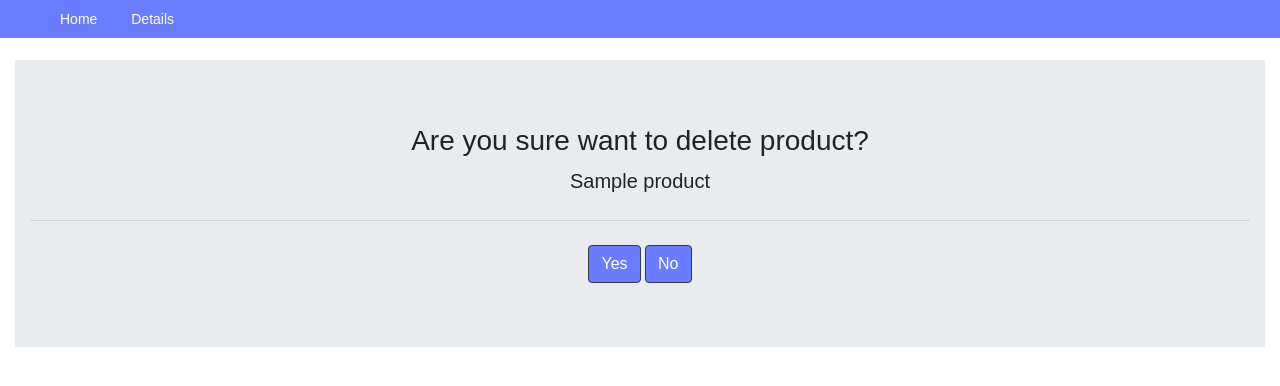
After one commit to DinaraKA/exam_8_reviews, a Django app: page /product/1/delete/ in a window 1280 px wide. The commit adds this page. Shown: the top 386 px of the page. Run offline with Django 3.2, Linux system fonts and the light colour scheme; tables that the repository leaves empty hold one stand-in row (values such as "Sample post"); parts of the project's set-up code (start-up, migrations or seed data) failed here and were passed over; some libraries are stand-ins or nearby versions.

Commit message:
Added product delete option.

```diff
--- a/source/webapp/templates/index.html
+++ b/source/webapp/templates/index.html
@@ -14,6 +14,7 @@
                     <th scope="col" style="width: 50%">Name</th>
                     <th scope="col" style="width: 10%">Category</th>
                     <th class="symbol" scope="col">Update</th>
+                    <th class="symbol" scope="col">Delete</th>
                 </tr>
             </thead>
             {% for product in products %}
@@ -26,6 +27,7 @@
                         <td><a href="{% url 'webapp:product_detail' product.pk %}">{{ product.name }}</a></td>
                         <td>{{ product.category }}</td>
                         <td class="symbol"><a href="{% url 'webapp:product_update' product.pk %}">&#x270E;</a></td>
+                        <td class="symbol"><a href="{% url 'webapp:product_delete' product.pk %}">x</a></td>
                     </tr>
                 </tbody>
             {% endfor %}
--- a/source/webapp/templates/product/detail.html
+++ b/source/webapp/templates/product/detail.html
@@ -12,7 +12,8 @@
                     <h2 class="card-title">Name: {{ product.name }}</h2>
                     <p class="card-text">Category: <b>{{ product.category }}</b></p>
                     <p class="card-text">Description: {{ product.description }}</p>
-                    <a href="{% url 'webapp:product_update' product.pk %}">Edit</a>
+                    <a href="{% url 'webapp:product_update' product.pk %}" style="margin-right: 10px">Edit</a>
+                    <a href="{% url 'webapp:product_delete' product.pk %}">Delete</a>
                 </div>
             </div>
         </div>
--- /dev/null
+++ b/source/webapp/templates/product/product_delete.html
@@ -0,0 +1,19 @@
+{% extends "base.html" %}
+{% block title %}Delete Task{% endblock %}
+{% block menu %}
+    <li><a href="{% url 'webapp:product_detail' product.pk %}">Details</a></li>
+{% endblock %}
+{% block content %}
+    <div class="jumbotron jumbotron-fluid">
+        <div class="container">
+            <h3>Are you sure want to delete product?</h3>
+            <form method="POST" action="{% url "webapp:product_delete" product.pk %}" class="text-center">
+                {% csrf_token %}
+                <p class="lead">{{ product.name }}</p>
+                <hr class="my-4">
+                <button type="submit" class="btn btn-dark" value="Подтвердить">Yes</button>
+                <button type="submit" class="btn btn-dark" value="Submit"><a href="{% url 'webapp:product_detail' product.pk %}">No</a></button>
+            </form>
+        </div>
+    </div>
+{% endblock %}
--- a/source/webapp/urls.py
+++ b/source/webapp/urls.py
@@ -1,6 +1,6 @@
 from django.urls import path
 
-from webapp.views import IndexView, ProductView, ProductCreateView, ProductUpdateView
+from webapp.views import IndexView, ProductView, ProductCreateView, ProductUpdateView, ProductDeleteView
 
 app_name = 'webapp'
 
@@ -8,5 +8,6 @@ urlpatterns = [
     path('', IndexView.as_view(), name='index'),
     path('product/<int:pk>/', ProductView.as_view(), name='product_detail'),
     path('product/add/', ProductCreateView.as_view(), name='product_add'),
-    path('product/<int:pk>/update/', ProductUpdateView.as_view(), name='product_update')
+    path('product/<int:pk>/update/', ProductUpdateView.as_view(), name='product_update'),
+    path('product/<int:pk>/delete/', ProductDeleteView.as_view(), name='product_delete'),
 ]
--- a/source/webapp/views.py
+++ b/source/webapp/views.py
@@ -1,6 +1,6 @@
 from django.contrib.auth.mixins import LoginRequiredMixin
-from django.urls import reverse
-from django.views.generic import ListView, DetailView, CreateView, UpdateView
+from django.urls import reverse, reverse_lazy
+from django.views.generic import ListView, DetailView, CreateView, UpdateView, DeleteView
 
 from webapp.models import Product
 
@@ -34,3 +34,10 @@ class ProductUpdateView(LoginRequiredMixin, UpdateView):
 
     def get_success_url(self):
         return reverse('webapp:product_detail', kwargs={'pk': self.object.pk})
+
+
+class ProductDeleteView(DeleteView):
+    model = Product
+    context_object_name = 'product'
+    template_name = 'product/product_delete.html'
+    success_url = reverse_lazy('webapp:index')
```
